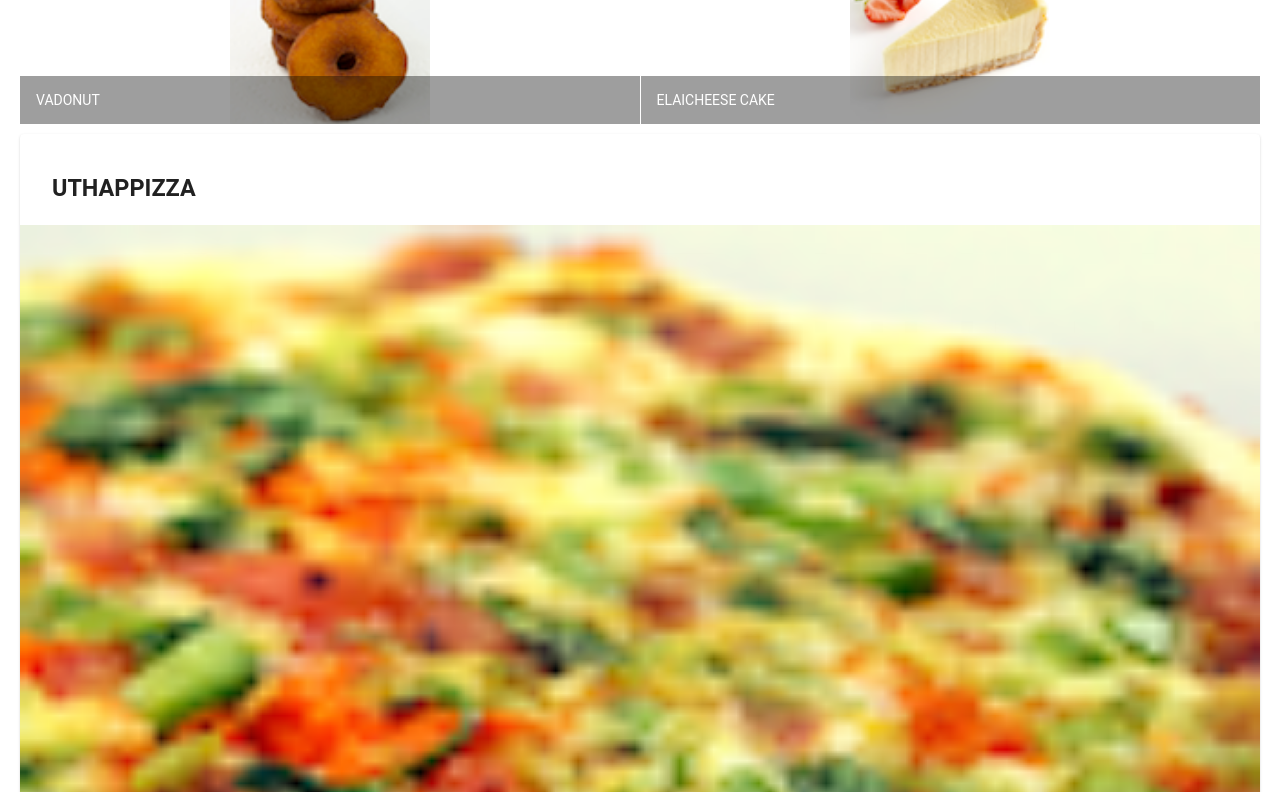
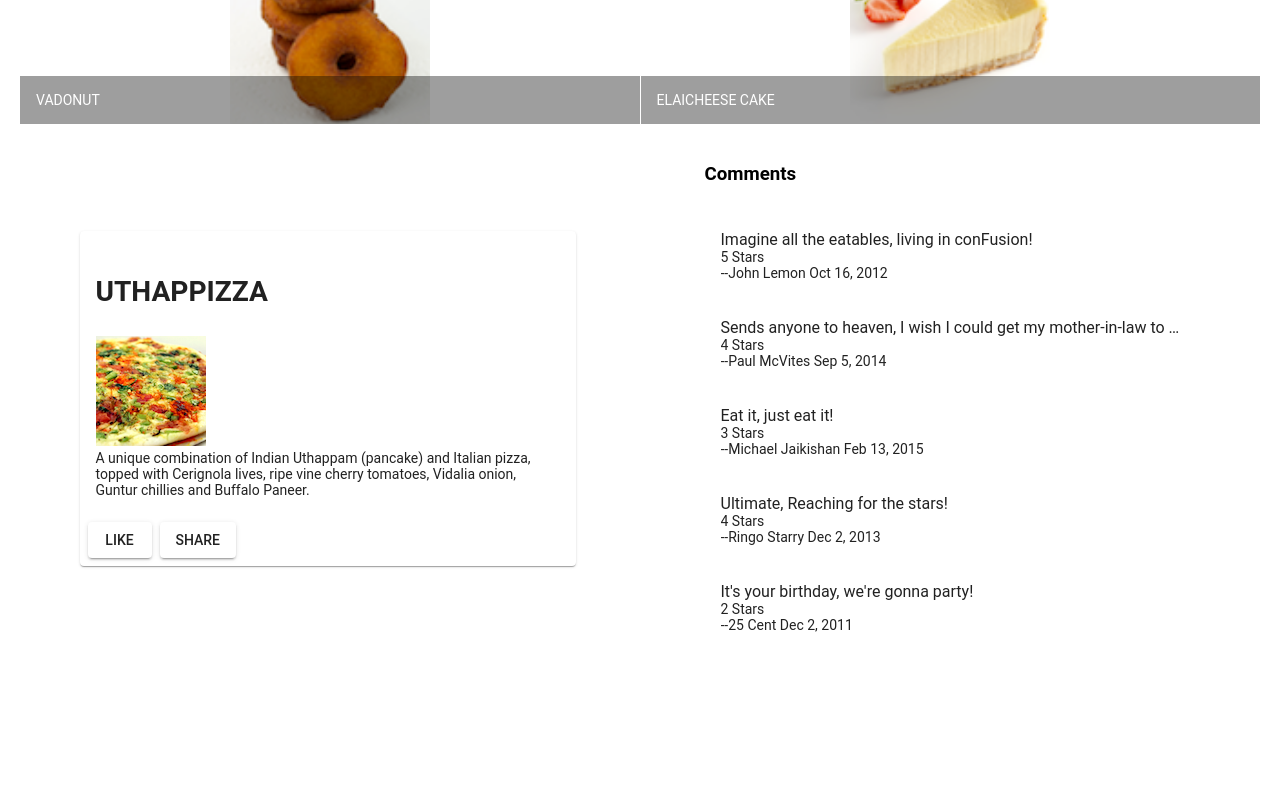
Before and after one commit to tanle8/conFusion, an Angular app: page / in a window 1280 px wide. Shown: the part 440-1232 px from the top of the page. After the commit the page ends 1112 px from the top, so only its background shows below. Built offline with nearby package versions, Linux system fonts and the light colour scheme.

Commit message:
Finish assignment 1: Angular Component

```diff
--- a/src/app/app.component.html
+++ b/src/app/app.component.html
@@ -1,7 +1,6 @@
 <!--The content below is only a placeholder and can be replaced.-->
 <mat-toolbar color="primary">
-    <span>
-        Ristorante Con Fusion
-    </span>
+    <span>Ristorante Con Fusion</span>
 </mat-toolbar>
 <app-menu></app-menu>
+<app-dishdetail></app-dishdetail>
--- a/src/app/app.module.ts
+++ b/src/app/app.module.ts
@@ -13,11 +13,13 @@
 
 import { AppComponent } from './app.component';
 import { MenuComponent } from './menu/menu.component';
+import { DishdetailComponent } from './dishdetail/dishdetail.component';
 
 @NgModule({
   declarations: [
     AppComponent,
-    MenuComponent
+    MenuComponent,
+    DishdetailComponent
   ],
   imports: [
     BrowserModule,
--- /dev/null
+++ b/src/app/dishdetail/dishdetail.component.html
@@ -0,0 +1,47 @@
+<div class="container"
+    fxLayout="row"
+    fxLayout.sm="column"
+    fxLayout.xs="column"
+    fxLayoutAlign.gt-md="space-around center"
+    fxLayoutGap="10px"
+    fxLayoutGap.xs="0">
+
+    <!-- Menu Card -->
+   	<div fxFlex="40">
+    	<div fxFlex *ngIf="dish">
+            <!-- Create a Material Design Card -->
+            <mat-card>
+                <!-- Card header -->
+                <mat-card-title>
+                    <h3>{{ dish.name | uppercase }}</h3>
+                </mat-card-title>
+                <!-- Card image -->
+                <img md-card-image src="{{dish.image}}" alt="{{dish.name}}">
+                <!-- Card content -->
+                <mat-card-content>
+                    <p>{{dish.description}}</p>
+                </mat-card-content>
+                <!-- Card action -->
+                <mat-card-actions>
+                    <button mat-raised-button>LIKE</button>
+                    <button mat-raised-button>SHARE</button>
+                </mat-card-actions>
+            </mat-card>
+    	</div>
+  	</div>
+
+    <!-- T3-1. Included a list of comments about the dish into the dishdetail template using the Angular material list component. -->
+    <!-- T3-2. Display the date of the comment using the Angular date pipe. -->
+    <div fxFlex="40" *ngIf="dish">
+        <h3>Comments</h3>
+
+        <mat-list>
+            <mat-list-item *ngFor="let curComment of dish.comments">
+                <p matLine><span>{{curComment.comment}}</span></p>
+                <p matLine><span>{{curComment.rating}} Stars</span></p>
+                <p matLine><span>--{{curComment.author}} {{curComment.date | date }}</span></p>
+            </mat-list-item>
+        </mat-list>
+
+    </div>
+</div>
--- /dev/null
+++ b/src/app/dishdetail/dishdetail.component.ts
@@ -0,0 +1,58 @@
+import { Component, OnInit } from '@angular/core';
+
+
+const DISH = {
+  name: 'Uthappizza',
+  image: '/assets/images/uthappizza.png',
+  category: 'mains',
+  label: 'Hot',
+  price: '4.99',
+  // tslint:disable-next-line:max-line-length
+  description: 'A unique combination of Indian Uthappam (pancake) and Italian pizza, topped with Cerignola  lives, ripe vine cherry tomatoes, Vidalia onion, Guntur chillies and Buffalo Paneer.',
+  comments: [
+      {
+          rating: 5,
+          comment: 'Imagine all the eatables, living in conFusion!',
+          author: 'John Lemon',
+          date: '2012-10-16T17:57:28.556094Z'
+      },
+      {
+          rating: 4,
+          comment: 'Sends anyone to heaven, I wish I could get my mother-in-law to eat it!',
+          author: 'Paul McVites',
+          date: '2014-09-05T17:57:28.556094Z'
+      },
+      {
+          rating: 3,
+          comment: 'Eat it, just eat it!',
+          author: 'Michael Jaikishan',
+          date: '2015-02-13T17:57:28.556094Z'
+      },
+      {
+          rating: 4,
+          comment: 'Ultimate, Reaching for the stars!',
+          author: 'Ringo Starry',
+          date: '2013-12-02T17:57:28.556094Z'
+      },
+      {
+          rating: 2,
+          comment: 'It\'s your birthday, we\'re gonna party!',
+          author: '25 Cent',
+          date: '2011-12-02T17:57:28.556094Z'
+      }]
+};
+
+@Component({
+  selector: 'app-dishdetail',
+  templateUrl: './dishdetail.component.html',
+  styleUrls: ['./dishdetail.component.scss']
+})
+export class DishdetailComponent implements OnInit {
+
+  constructor() { }
+
+  ngOnInit() {
+  }
+
+  dish = DISH;
+}
--- a/src/app/menu/menu.component.html
+++ b/src/app/menu/menu.component.html
@@ -23,28 +23,4 @@
     </mat-grid-list>
   </div>
 
-  <div fxFlex *ngIf="selectedDish">
-      <mat-card>
-        <!-- Card Header -->
-        <mat-card-header>
-          <mat-card-title>
-            <h3>{{selectedDish.name | uppercase}}</h3>
-          </mat-card-title>
-        </mat-card-header>
-        <!-- Card Image -->
-        <img mat-card-image src={{selectedDish.image}} alt={{selectedDish.name}}>
-        <!-- Card Content -->
-        <mat-card-content>
-          <p>{{selectedDish.description}}
-          </p>
-        </mat-card-content>
-        <!-- Card Actions -->
-        <mat-card-actions>
-          <button mat-button>LIKE</button>
-          <button mat-button>SHARE</button>
-        </mat-card-actions>
-
-      </mat-card>
-    </div>
-
 </div>
```
Also changed, not shown: src/app/dishdetail/dishdetail.component.scss (added), 1 other file (tests, documents, lock files or other folders).
